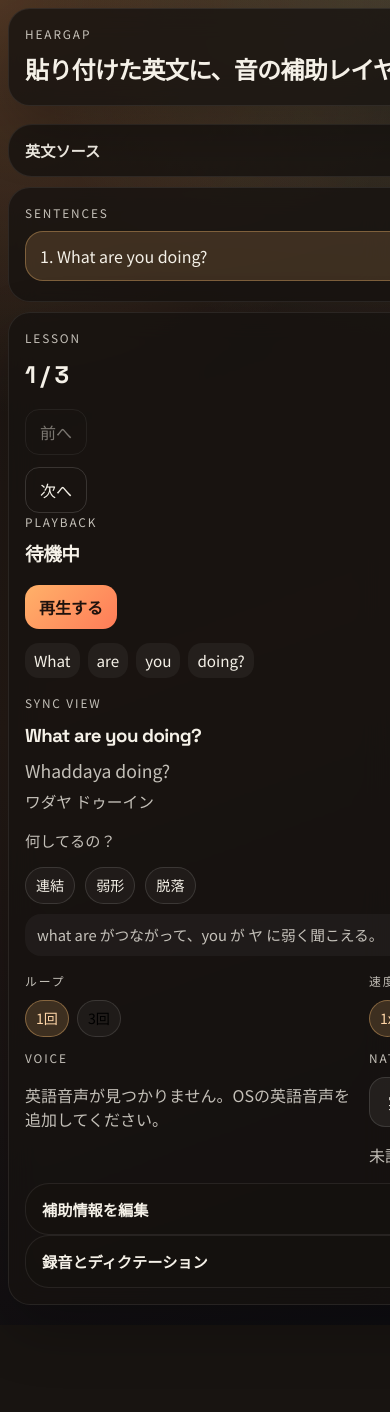
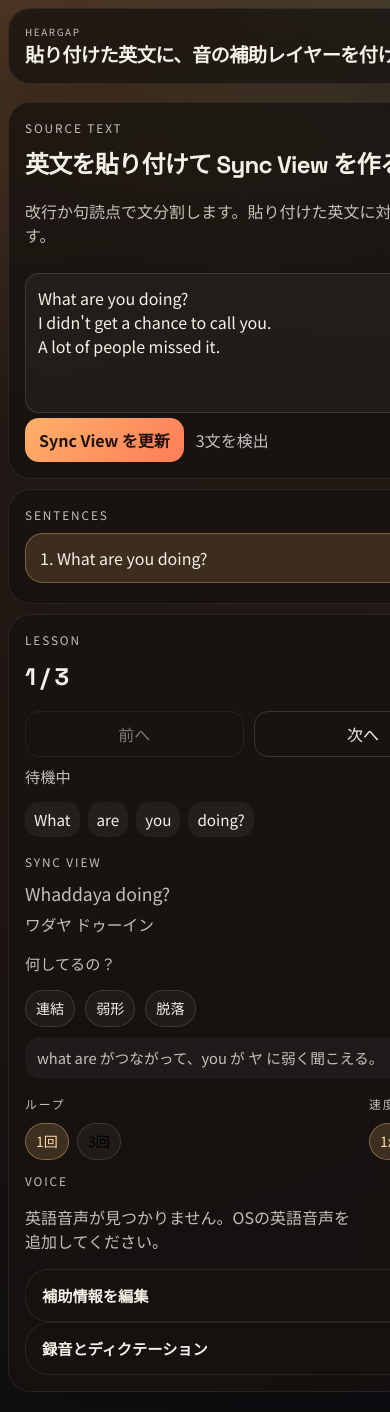
Before and after one commit to summerMK-ops/HearGap, a React (Vite) app: page / in a window 390 px wide. Shown: the top 1412 px of the page. Before the commit the page ends 1325 px from the top, so only its background shows below. Built offline with nearby package versions, Linux system fonts and the light colour scheme.

Commit message:
Tighten mobile layout and simplify lesson controls

```diff
--- a/src/App.jsx
+++ b/src/App.jsx
@@ -466,7 +466,7 @@ const pickEnglishVoice = (voices, preferredVoiceURI) => {
 
 function EditorCard({ text, onTextChange, onApply, sentenceCount }) {
   return (
-    <section className="card compact-card">
+    <section className="card compact-card source-card">
       <p className="section-label">Source Text</p>
       <h2>英文を貼り付けて Sync View を作る</h2>
       <p className="muted">
@@ -593,8 +593,6 @@ function PracticePanel({
   totalSentences,
   onPrev,
   onNext,
-  audioSource,
-  setAudioSource,
 }) {
   const [highlightIndex, setHighlightIndex] = useState(-1);
   const [isPlaying, setIsPlaying] = useState(false);
@@ -668,42 +666,16 @@ function PracticePanel({
     }
   };
 
-  const runNativeAudioPlayback = () => {
-    if (!audioSource.url) {
-      return false;
-    }
-
+  const stopPlayback = () => {
+    window.speechSynthesis.cancel();
     timeoutRef.current.forEach((id) => window.clearTimeout(id));
     timeoutRef.current = [];
-    setIsPlaying(true);
-
-    const audio = new Audio(audioSource.url);
-    audioRef.current = audio;
-    audio.playbackRate = speed;
-    const durationMs = Math.max((audioSource.duration || 2.2) * 1000 / speed, 1800);
-    scheduleHighlights(durationMs, 500);
-
-    const playLoop = (count) => {
-      audio.currentTime = 0;
-      audio.playbackRate = speed;
-      audio.play().catch(() => {
-        setIsPlaying(false);
-      });
-
-      audio.onended = () => {
-        if (count + 1 < loopCount) {
-          const nextId = window.setTimeout(() => playLoop(count + 1), 500);
-          timeoutRef.current.push(nextId);
-          return;
+    if (audioRef.current) {
+      audioRef.current.pause();
+      audioRef.current.currentTime = 0;
     }
-
     setIsPlaying(false);
     setHighlightIndex(-1);
-      };
-    };
-
-    playLoop(0);
-    return true;
   };
 
   const runTtsPlayback = () => {
@@ -741,9 +713,7 @@ function PracticePanel({
   };
 
   const runPlayback = () => {
-    if (runNativeAudioPlayback()) {
-      return;
-    }
+    stopPlayback();
     runTtsPlayback();
   };
 
@@ -751,30 +721,6 @@ function PracticePanel({
     const voiceURI = event.target.value;
     window.localStorage.setItem(VOICE_STORAGE_KEY, voiceURI);
     setEnglishVoice(englishVoices.find((voice) => voice.voiceURI === voiceURI) ?? null);
-  };
-
-  const handleAudioUpload = (event) => {
-    const file = event.target.files?.[0];
-    if (!file) {
-      return;
-    }
-
-    const url = URL.createObjectURL(file);
-    const probe = new Audio(url);
-    probe.onloadedmetadata = () => {
-      setAudioSource({
-        name: file.name,
-        url,
-        duration: probe.duration || 0,
-      });
-    };
-    probe.onerror = () => {
-      setAudioSource({
-        name: file.name,
-        url,
-        duration: 0,
-      });
-    };
   };
 
   const toggleRecording = async () => {
@@ -813,34 +759,39 @@ function PracticePanel({
     }
   };
 
+  const handlePrev = () => {
+    stopPlayback();
+    onPrev();
+  };
+
+  const handleNext = () => {
+    stopPlayback();
+    onNext();
+  };
+
   return (
     <section className="card practice-card">
-      <div className="player-top">
+      <div className="lesson-top">
         <div>
           <p className="section-label">Lesson</p>
           <h2>
             {currentIndex + 1} / {totalSentences}
           </h2>
         </div>
-        <div className="editor-actions">
-          <button className="ghost-button" onClick={onPrev} disabled={currentIndex === 0}>
+        <div className="lesson-nav">
+          <button className="ghost-button" onClick={handlePrev} disabled={currentIndex === 0}>
             前へ
           </button>
-          <button className="ghost-button" onClick={onNext} disabled={currentIndex === totalSentences - 1}>
+          <button className="ghost-button" onClick={handleNext} disabled={currentIndex === totalSentences - 1}>
             次へ
+          </button>
+          <button className="primary-button" onClick={runPlayback}>
+            {isPlaying ? "再生中" : "再生する"}
           </button>
         </div>
       </div>
 
-      <div className="player-top">
-        <div>
-          <p className="section-label">Playback</p>
-          <h3>{isPlaying ? "再生中" : "待機中"}</h3>
-        </div>
-        <button className="primary-button" onClick={runPlayback}>
-          再生する
-        </button>
-      </div>
+      <p className="playback-state">{isPlaying ? "再生中" : "待機中"}</p>
 
       <div className="player-bar">
         {words.map((word, index) => (
@@ -852,7 +803,6 @@ function PracticePanel({
 
       <div className="sync-panel">
         <p className="section-label">Sync View</p>
-        <h3>{sentence}</h3>
         {helper.heardAs ? <p className="heard-as">{helper.heardAs}</p> : null}
         {helper.kana ? <p className="kana-line">{helper.kana}</p> : null}
         {helper.ipa ? <p className="ipa-line">{helper.ipa}</p> : null}
@@ -869,7 +819,7 @@ function PracticePanel({
         {helper.notes ? <p className="helper-notes">{helper.notes}</p> : null}
       </div>
 
-      <div className="control-grid">
+      <div className="control-grid compact-controls">
         <div>
           <p className="control-label">ループ</p>
           <div className="option-row">
@@ -912,18 +862,6 @@ function PracticePanel({
             <p className="error-text">英語音声が見つかりません。OSの英語音声を追加してください。</p>
           )}
         </div>
-        <div>
-          <p className="control-label">Native Audio</p>
-          <label className="upload-button">
-            実音声をアップロード
-            <input type="file" accept="audio/*" onChange={handleAudioUpload} />
-          </label>
-          <p className="muted">
-            {audioSource.name
-              ? `${audioSource.name} を優先再生中`
-              : "未設定時はブラウザ英語音声で再生します"}
-          </p>
-        </div>
       </div>
 
       <details className="mobile-panel helper-panel" open={helperOpen} onToggle={(event) => setHelperOpen(event.currentTarget.open)}>
@@ -956,7 +894,6 @@ function PracticePanel({
             {recordingState === "blocked" ? (
               <p className="error-text">マイク権限が必要です。ブラウザで許可してください。</p>
             ) : null}
-            {audioSource.url ? <audio controls src={audioSource.url} className="audio-player" /> : null}
             {recordedUrl ? <audio controls src={recordedUrl} className="audio-player" /> : null}
           </div>
 
@@ -1003,8 +940,6 @@ export default function App() {
     return saved ? JSON.parse(saved).helpersBySentence ?? DEFAULT_HELPERS : DEFAULT_HELPERS;
   });
   const [activeIndex, setActiveIndex] = useState(0);
-  const [audioBySentence, setAudioBySentence] = useState({});
-  const [sourceOpen, setSourceOpen] = useState(false);
 
   const sentences = useMemo(() => splitIntoSentences(appliedText), [appliedText]);
   const draftSentences = useMemo(() => splitIntoSentences(sourceText), [sourceText]);
@@ -1032,7 +967,6 @@ export default function App() {
     const nextSentences = splitIntoSentences(sourceText);
     setAppliedText(sourceText);
     setActiveIndex(0);
-    setAudioBySentence({});
     setHelpersBySentence((current) => {
       const nextHelpers = {};
       nextSentences.forEach((sentence) => {
@@ -1062,18 +996,12 @@ export default function App() {
 
       <div className="workspace-grid">
         <div className="workspace-sidebar">
-          <details className="mobile-panel source-panel" open={sourceOpen} onToggle={(event) => setSourceOpen(event.currentTarget.open)}>
-            <summary className="panel-summary">
-              <span>英文ソース</span>
-              <span>{sourceOpen ? "閉じる" : "開く"}</span>
-            </summary>
           <EditorCard
             text={sourceText}
             onTextChange={setSourceText}
             onApply={applySourceText}
             sentenceCount={draftSentences.length}
           />
-          </details>
           <SentenceRail sentences={sentences} activeIndex={activeIndex} onSelect={setActiveIndex} />
         </div>
 
@@ -1087,13 +1015,6 @@ export default function App() {
             totalSentences={sentences.length}
             onPrev={() => setActiveIndex((current) => Math.max(current - 1, 0))}
             onNext={() => setActiveIndex((current) => Math.min(current + 1, sentences.length - 1))}
-            audioSource={audioBySentence[activeSentence] ?? {}}
-            setAudioSource={(value) =>
-              setAudioBySentence((current) => ({
-                ...current,
-                [activeSentence]: value,
-              }))
-            }
           />
         ) : (
           <section className="card empty-card">
--- a/src/styles.css
+++ b/src/styles.css
@@ -68,7 +68,7 @@ button {
 }
 
 .hero {
-  padding: 36px;
+  padding: 14px 18px;
 }
 
 .eyebrow,
@@ -85,6 +85,11 @@ button {
 .muted,
 .card p {
   color: rgba(245, 241, 232, 0.78);
+}
+
+.hero-copy {
+  font-size: 0.88rem;
+  margin: 6px 0 0;
 }
 
 .hero-points,
@@ -131,7 +136,7 @@ button {
 
 .workspace-sidebar {
   display: grid;
-  gap: 18px;
+  gap: 12px;
   align-self: start;
 }
 
@@ -353,6 +358,25 @@ textarea {
   min-height: 100%;
 }
 
+.lesson-top {
+  display: flex;
+  align-items: center;
+  justify-content: space-between;
+  gap: 16px;
+}
+
+.lesson-nav {
+  display: flex;
+  align-items: center;
+  gap: 10px;
+  flex-wrap: nowrap;
+}
+
+.playback-state {
+  margin: 8px 0 0;
+  font-size: 0.95rem;
+}
+
 .sync-panel {
   margin-top: 24px;
 }
@@ -411,6 +435,14 @@ textarea {
 
 .helper-actions {
   margin: 10px 0 16px;
+}
+
+.source-card {
+  padding: 16px;
+}
+
+.compact-controls {
+  grid-template-columns: repeat(3, minmax(0, 1fr));
 }
 
 .helper-grid {
@@ -477,12 +509,22 @@ textarea {
   }
 
   .hero {
-    padding: 18px;
+    padding: 10px 14px;
+  }
+
+  .hero h1 {
+    font-size: 1.2rem;
+    line-height: 1.2;
+  }
+
+  .eyebrow {
+    font-size: 0.62rem;
+    margin-bottom: 4px;
   }
 
   .hero-copy {
-    font-size: 0.92rem;
-    margin: 8px 0 0;
+    font-size: 0.78rem;
+    margin: 4px 0 0;
   }
 
   .card {
@@ -496,12 +538,6 @@ textarea {
 
   .workspace-sidebar {
     gap: 10px;
-  }
-
-  .source-panel .card {
-    border: 0;
-    background: transparent;
-    padding-top: 0;
   }
 
   .sentence-rail {
@@ -518,9 +554,8 @@ textarea {
     scroll-snap-align: start;
   }
 
-  .player-top {
-    flex-direction: row;
-    align-items: center;
+  .lesson-top {
+    align-items: flex-start;
   }
 
   .player-bar {
@@ -566,6 +601,10 @@ textarea {
     grid-template-columns: repeat(2, minmax(0, 1fr));
     gap: 12px;
     margin-top: 16px;
+  }
+
+  .compact-controls {
+    grid-template-columns: 1fr;
   }
 
   .helper-grid {
@@ -630,9 +669,18 @@ textarea {
     border-radius: 14px;
   }
 
-  .player-top,
   .editor-actions {
+    flex-direction: row;
+    align-items: center;
+  }
+
+  .lesson-top {
     flex-direction: column;
-    align-items: flex-start;
+  }
+
+  .lesson-nav {
+    width: 100%;
+    display: grid;
+    grid-template-columns: 1fr 1fr 1fr;
   }
 }
```
Also changed, not shown: 5 other files (tests, documents, lock files or other folders). Lines whose indentation alone changed are shown as unchanged.
